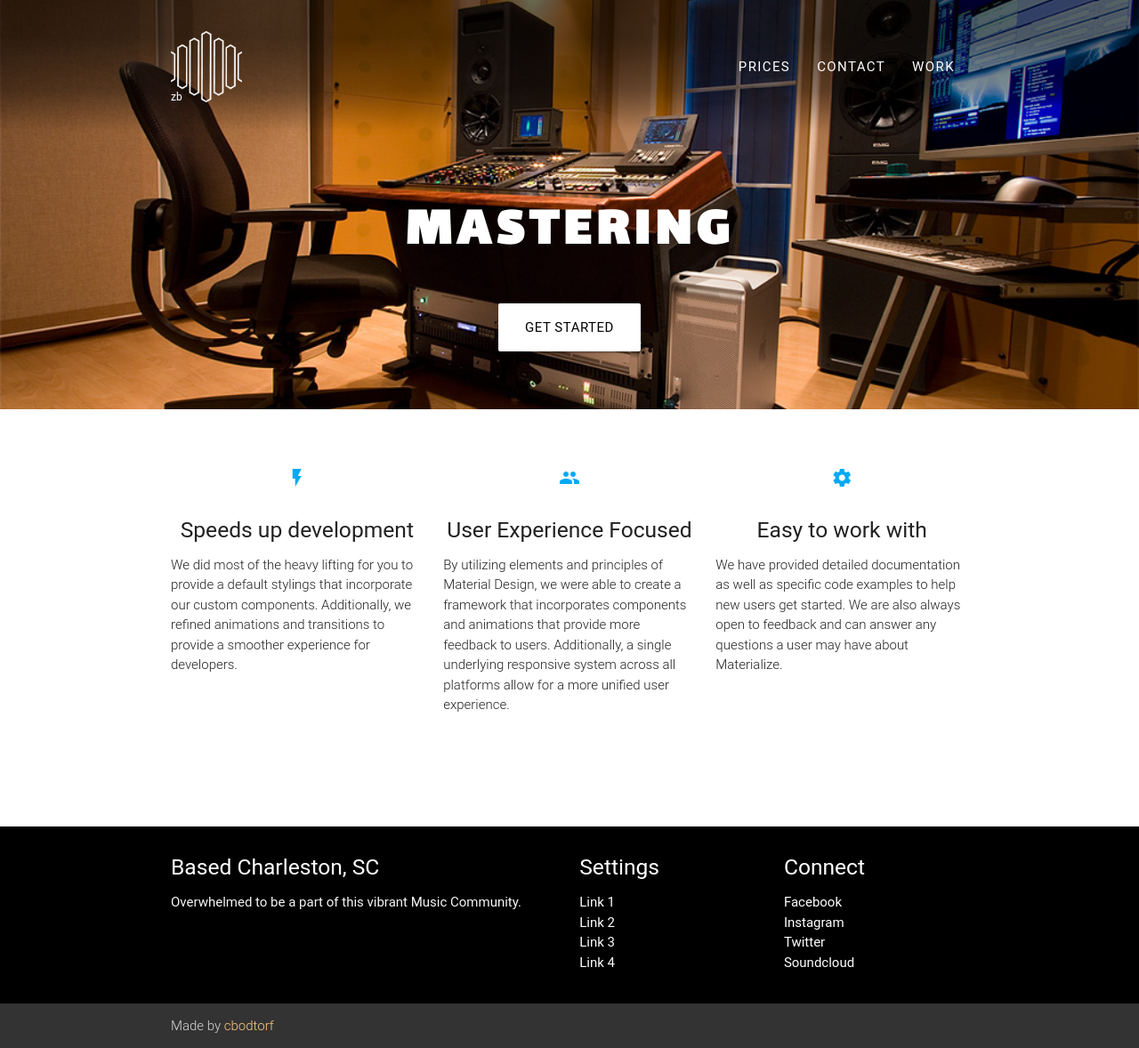
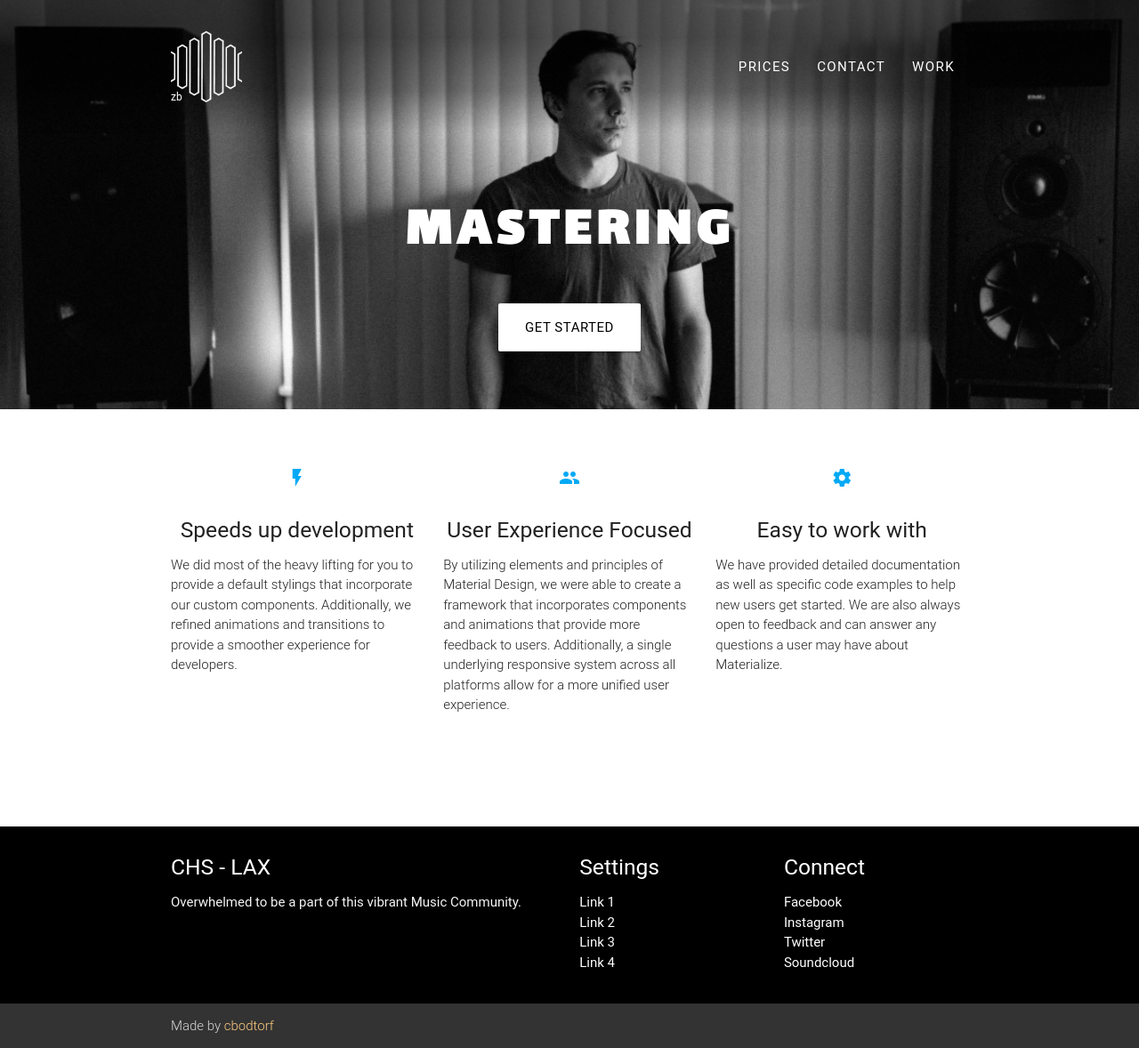
Before and after one commit to zbodtorf/mastering_site, a website: page index.html in a window 1280 px wide. Shown: the whole page at 89% size. Drawn offline with nearby package versions, Linux system fonts and the light colour scheme; a web font is replaced by a local one.

Commit message:
small style change :

```diff
--- a/css/style.css
+++ b/css/style.css
@@ -54,7 +54,7 @@ nav ul a {
 }
 
 #index-banner {
-  background: url('../StudioA.jpg');
+  background: url('../zach_pmg_banner.jpg');
   background-position: center;
   background-size: cover;
   padding-top: 150px;
--- a/index.html
+++ b/index.html
@@ -89,7 +89,7 @@
     <div class="container">
       <div class="row">
         <div class="col l6 s12">
-          <h5 class="white-text">Based Charleston, SC</h5>
+          <h5 class="white-text">CHS - LAX</h5>
           <p class="grey-text text-lighten-4">Overwhelmed to be a part of this vibrant Music Community.</p>
 
 
```
Also changed, not shown: zach_pmg_banner.jpg (added).
